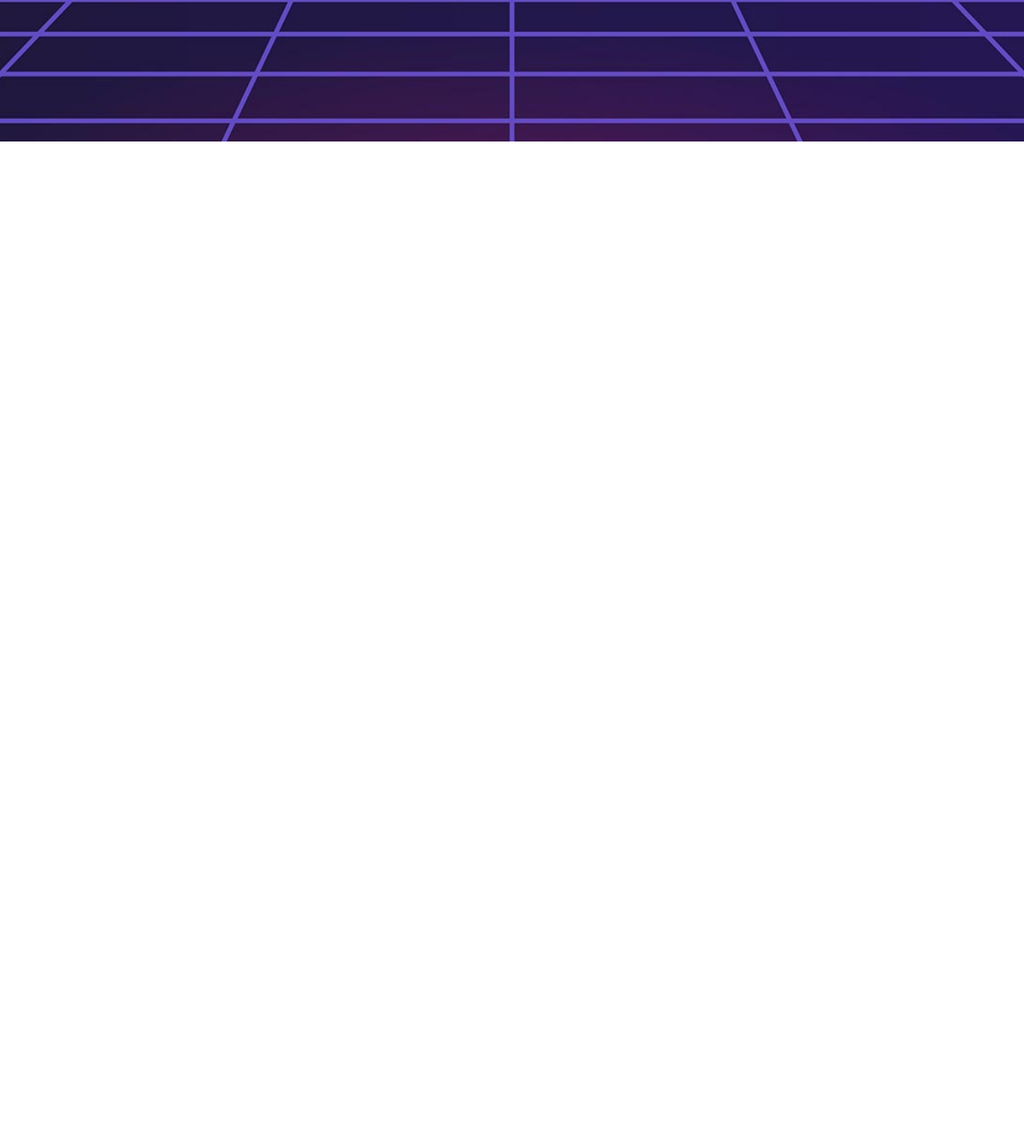
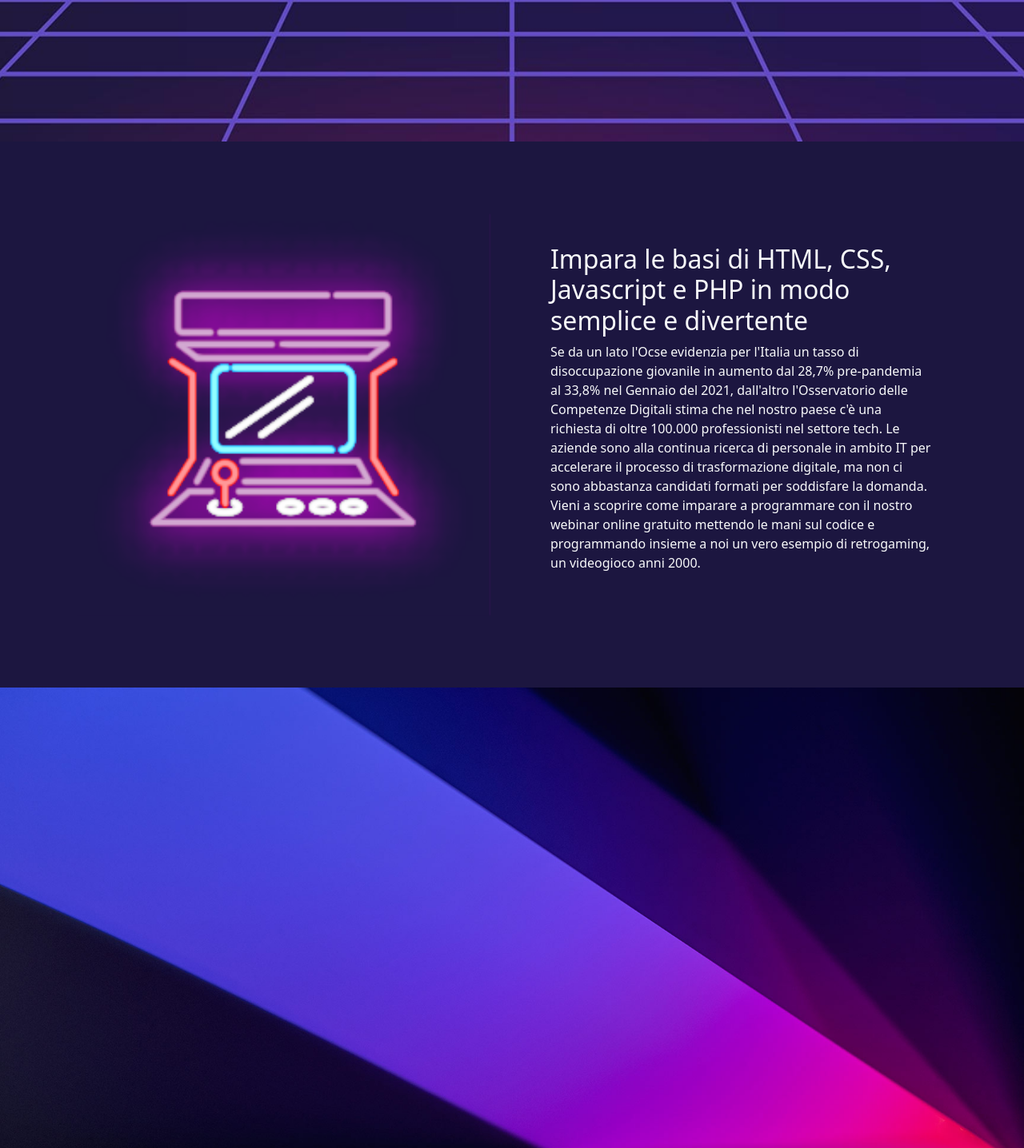
Before and after one commit to giobarone01/LandingPage-Giovanni_Barone, a plain HTML site: page index.html in a window 1280 px wide. Shown: the part 1100-2536 px from the top of the page at 80% size. Before the commit the page ends 1277 px from the top, so only its background shows below. Drawn offline with nearby package versions, Linux system fonts and the light colour scheme.

Commit message:
seconda sezione

```diff
--- a/index.html
+++ b/index.html
@@ -16,6 +16,8 @@
 </head>
 
 <body>
+
+    <!-- HEADER -->
     <header class="section1">
         <div class="container">
             <div class="row">
@@ -37,10 +39,36 @@
                 <div class="col-5 ">
                     <img src="./Media/game arcade.png" alt="" class="h-75">
                 </div>
+
             </div>
-
         </div>
     </header>
+    <!-- FINE HEADER -->
+
+    <!-- SECTION 2 -->
+    <section>
+        <div class="container section2">
+            <div class="row">
+                <div class="col-lg-6 d-flex justify-content-center">
+                    <img src="./Media/ico-gaming-def.png" alt="" class="img-sec2">
+                </div>
+
+                <div class="col-lg-6 text-light p-5">
+                    <h2>Impara le basi di HTML, CSS, Javascript e PHP in modo semplice e divertente</h2>
+                    <p>
+                        Se da un lato l'Ocse evidenzia per l'Italia un tasso di disoccupazione giovanile in aumento dal 28,7% pre-pandemia al 33,8% nel Gennaio del 2021, dall'altro l'Osservatorio delle Competenze Digitali stima che nel nostro paese c'è una richiesta di oltre 100.000 professionisti nel settore tech. Le aziende sono alla continua ricerca di personale in ambito IT per accelerare il processo di trasformazione digitale, ma non ci sono abbastanza candidati formati per soddisfare la domanda. Vieni a scoprire come imparare a programmare con il nostro webinar online gratuito mettendo le mani sul codice e programmando insieme a noi un vero esempio di retrogaming, un videogioco anni 2000.
+                    </p>
+                </div>
+            </div>
+        </div>
+    </section>
+    <!-- FINE SECTION 2 -->
+
+    <!-- SECTION 3 -->
+    <section class="section3">
+
+    </section>
+    <!-- FINE SECTION 3 -->
 
 
 
--- a/style.css
+++ b/style.css
@@ -1,3 +1,4 @@
+/* HEADER */
 .section1{
     background-image: url("./Media/bg-1.jpg");
     background-size: cover;
@@ -26,3 +27,21 @@
     background-color: yellow;
     border-color: yellow;
 }
+
+/* SECONDA SECTION */
+.section2{
+    background-color: #1C1640;
+    min-width: 100%;
+    margin: 0px;
+    padding: 10vh;
+}
+
+
+.section3{
+    background-image: url("./Media/bg-2.jpg");
+    background-size: cover;
+    background-position: center;
+    min-height: 100vh;
+    padding: 50px 0;
+    color: white;
+}
```
